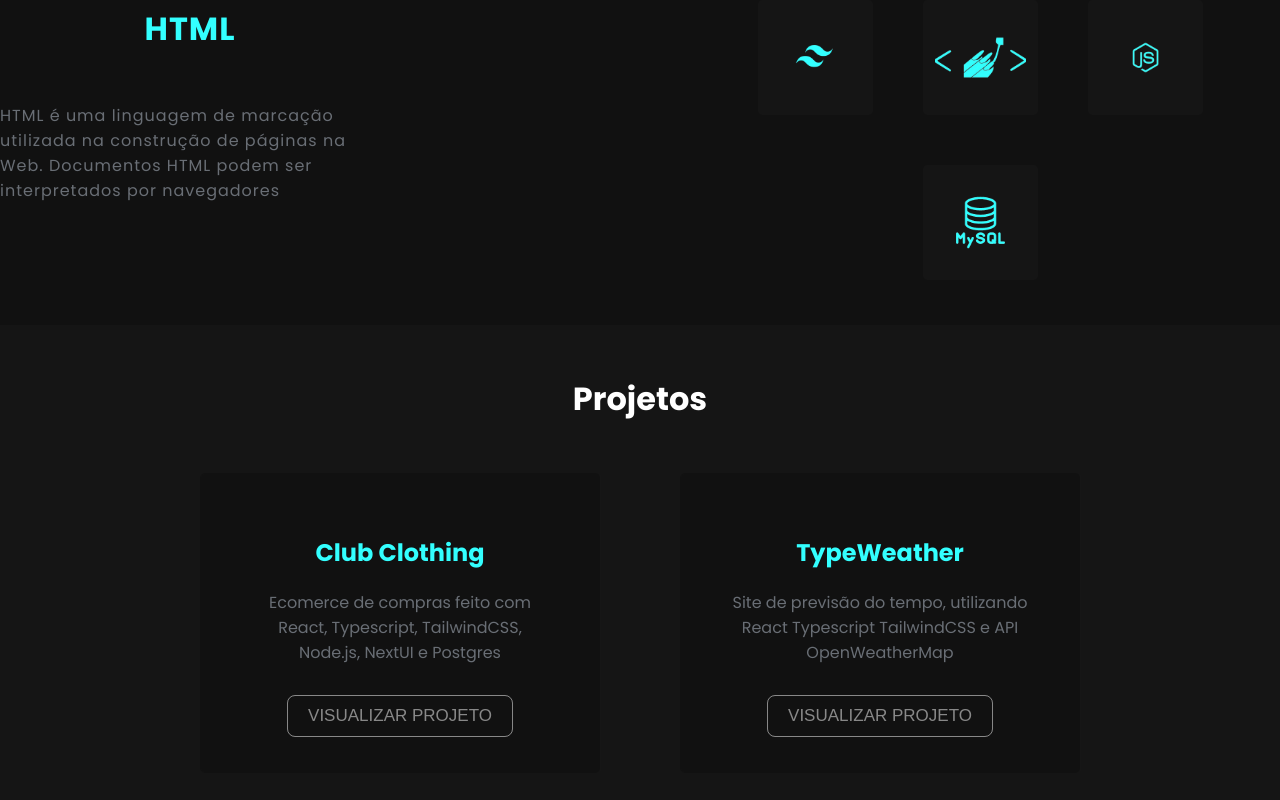
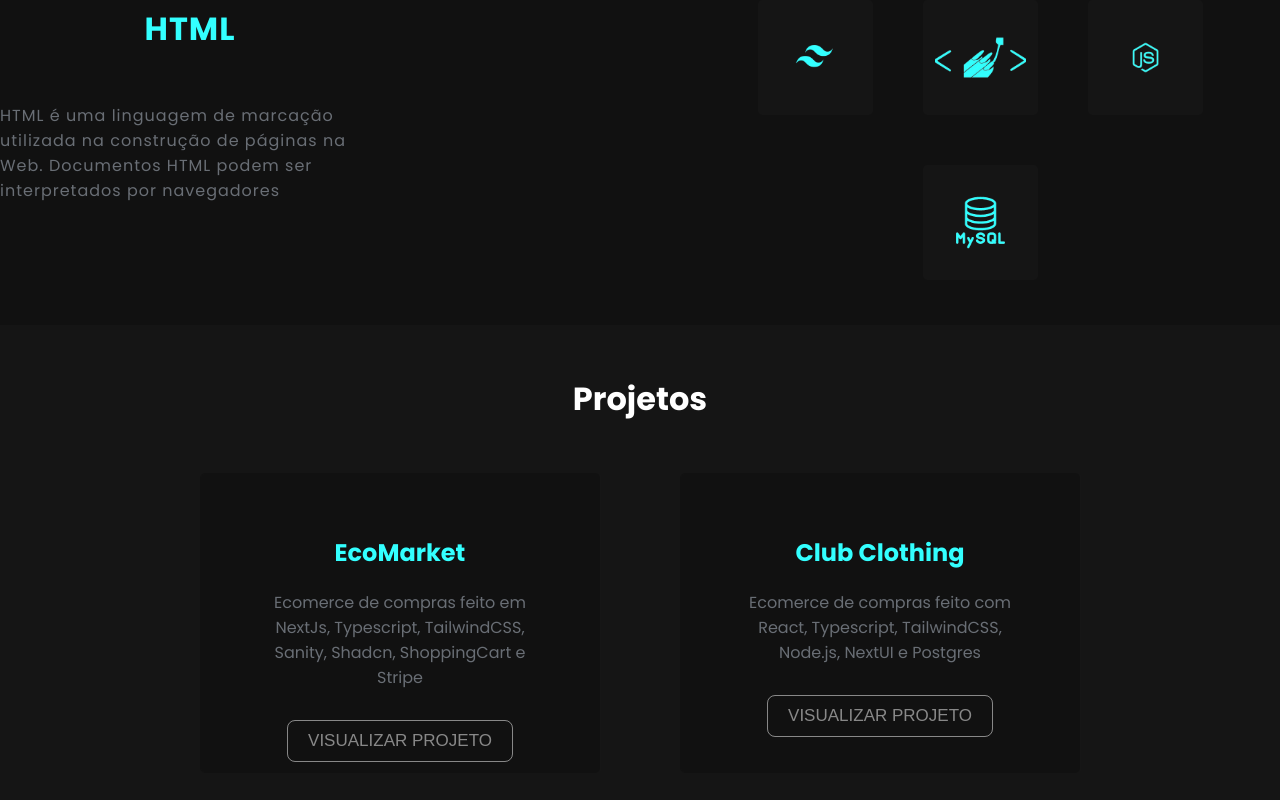
Before and after one commit to RuanDevz/Portfolio, a React (Vite) app in the folder Portfolio/: page / in a window 1280 px wide. Shown: the part 1892-2692 px from the top of the page. Built offline with nearby package versions, Linux system fonts and the light colour scheme.

Commit message:
feat: new project EcoMarket addded

```diff
--- a/Portfolio/src/Components/Projetos/Projetos.jsx
+++ b/Portfolio/src/Components/Projetos/Projetos.jsx
@@ -4,6 +4,12 @@ import { TitleProject, ContainerGeralProject, ContainerProjects, Projeto } from
 const Projetos = () => {
 
     const projects = [
+        {
+            Title: "EcoMarket",
+            Resumo: "Ecomerce de compras feito em NextJs, Typescript, TailwindCSS, Sanity, Shadcn, ShoppingCart e Stripe",
+            Link: "https://eco-market-phi.vercel.app/"
+        },
+
         {
             Title: "Club Clothing",
             Resumo: "Ecomerce de compras feito com React, Typescript, TailwindCSS, Node.js, NextUI e Postgres",
```
